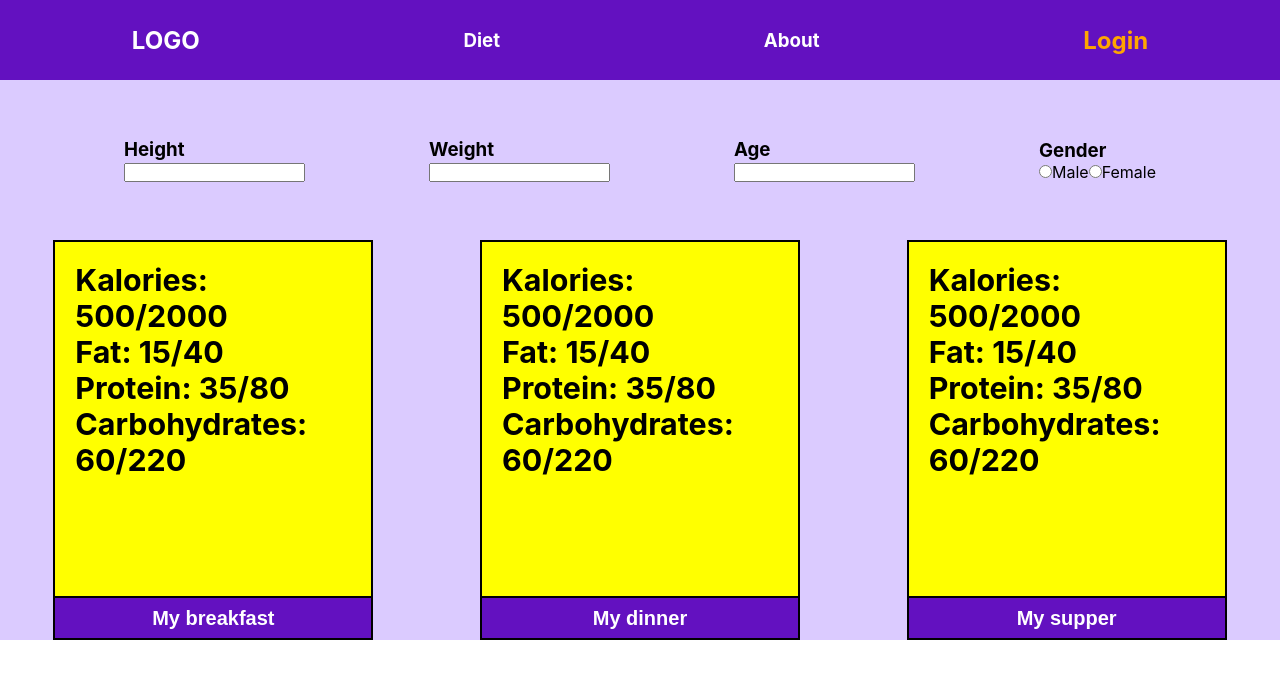
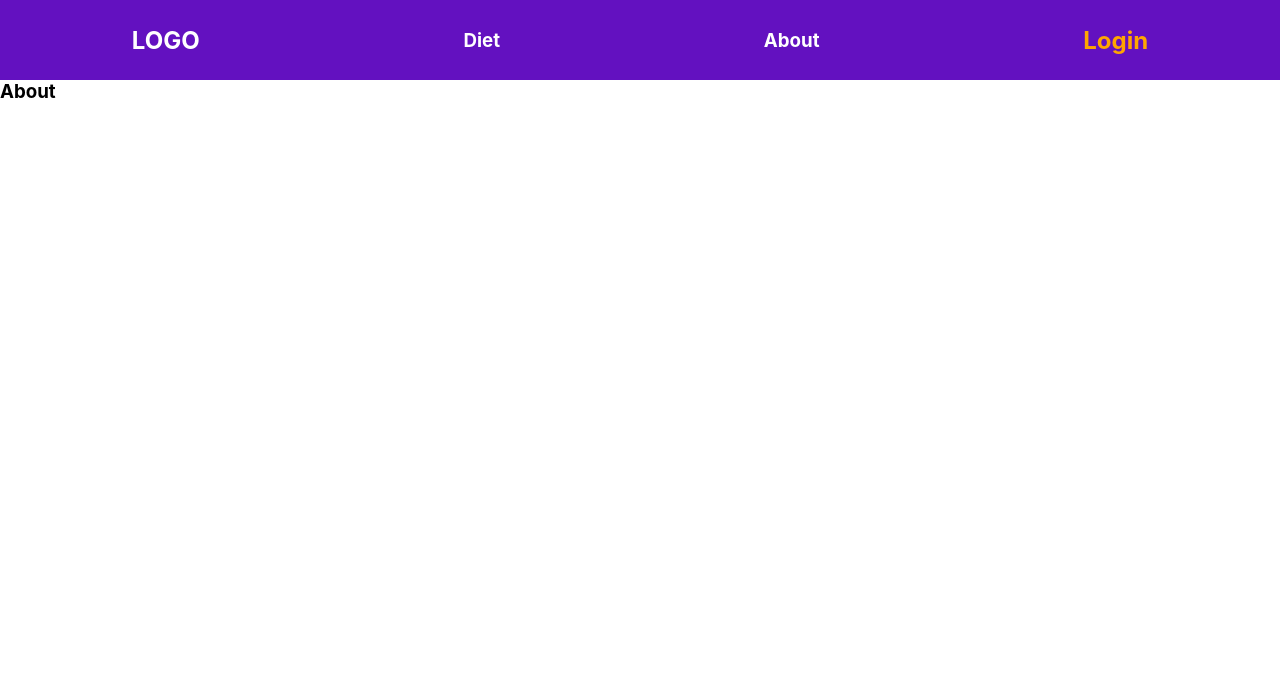
Before and after one commit to Palmer786/diet-app, a React (Create React App) app: page /about in a window 1280 px wide. Shown: the top 678 px of the page. Built offline with nearby package versions, Linux system fonts and the light colour scheme.

Commit message:
added router, routes and links in nav

```diff
--- a/package.json
+++ b/package.json
@@ -5,6 +5,7 @@
   "dependencies": {
     "react": "^16.12.0",
     "react-dom": "^16.12.0",
+    "react-router-dom": "^5.1.2",
     "react-scripts": "3.2.0"
   },
   "scripts": {
--- a/src/App.js
+++ b/src/App.js
@@ -1,8 +1,13 @@
 import React from "react";
 import { DietProvider } from "./components/DietContext";
+import { BrowserRouter as Router, Route } from "react-router-dom";
+import Breakfast from "./components/Breakfast";
+import Dinner from "./components/Dinner";
+import Supper from "./components/Supper";
 import UserInfo from "./components/UserInfo";
 import Nav from "./components/Nav";
 import Diet from "./components/Diet";
+import About from "./components/About";
 import "./App.css";
 import PersonalInfo from "./components/PersonalInfo";
 import PersonalCal from "./components/PersonalCal";
@@ -10,11 +15,25 @@ import PersonalCal from "./components/PersonalCal";
 const App = () => {
   return (
     <div>
-      <DietProvider>
-        <Nav />
-        <PersonalInfo />
-        <Diet />
-      </DietProvider>
+      <Router>
+        <DietProvider>
+          <Nav />
+          <Route
+            path="/"
+            exact
+            render={() => (
+              <React.Fragment>
+                <PersonalInfo />
+                <Diet />
+              </React.Fragment>
+            )}
+          />
+          <Route path="/about" component={About} />
+          <Route path="/breakfast" component={Breakfast} />
+          <Route path="/dinner" component={Dinner} />
+          <Route path="/supper" component={Supper} />
+        </DietProvider>
+      </Router>
     </div>
   );
 };
--- /dev/null
+++ b/src/components/About.js
@@ -0,0 +1,11 @@
+import React from "react";
+
+const About = () => {
+  return (
+    <div>
+      <h3>About</h3>
+    </div>
+  );
+};
+
+export default About;
--- /dev/null
+++ b/src/components/Breakfast.js
@@ -0,0 +1,11 @@
+import React from "react";
+
+const Breakfast = () => {
+  return (
+    <div>
+      <h3>Breakfast</h3>
+    </div>
+  );
+};
+
+export default Breakfast;
--- a/src/components/Diet.js
+++ b/src/components/Diet.js
@@ -1,6 +1,11 @@
 import React from "react";
+import { Link } from "react-router-dom";
 
 const Diet = () => {
+  const navLinks = {
+    textDecoration: "none",
+    color: "white"
+  };
   return (
     <div className="diet">
       <div className="diet-info">
@@ -10,7 +15,11 @@ const Diet = () => {
           <h3>Protein: 35/80</h3>
           <h3>Carbohydrates: 60/220</h3>
         </div>
-        <button>My breakfast</button>
+        <button>
+          <Link to="/breakfast" style={navLinks}>
+            My breakfast
+          </Link>
+        </button>
       </div>
       <div className="diet-info">
         <div className="diet-details">
@@ -19,7 +28,11 @@ const Diet = () => {
           <h3>Protein: 35/80</h3>
           <h3>Carbohydrates: 60/220</h3>
         </div>
-        <button>My dinner</button>
+        <button>
+          <Link to="/dinner" style={navLinks}>
+            My dinner
+          </Link>
+        </button>
       </div>
       <div className="diet-info">
         <div className="diet-details">
@@ -28,7 +41,11 @@ const Diet = () => {
           <h3>Protein: 35/80</h3>
           <h3>Carbohydrates: 60/220</h3>
         </div>
-        <button>My supper</button>
+        <button>
+          <Link to="/supper" style={navLinks}>
+            My supper
+          </Link>
+        </button>
       </div>
     </div>
   );
--- /dev/null
+++ b/src/components/Dinner.js
@@ -0,0 +1,11 @@
+import React from "react";
+
+const Dinner = () => {
+  return (
+    <div>
+      <h3>Dinner</h3>
+    </div>
+  );
+};
+
+export default Dinner;
--- a/src/components/Nav.js
+++ b/src/components/Nav.js
@@ -1,13 +1,22 @@
-import React from 'react';
+import React from "react";
+import { Link } from "react-router-dom";
 
 const Nav = () => {
-    return(
+  const navLinks = {
+    textDecoration: "none",
+    color: "white"
+  };
+  return (
     <nav>
       <h1>LOGO</h1>
+      <Link to="/" style={navLinks}>
         <h3>Diet</h3>
+      </Link>
+      <Link to="/about" style={navLinks}>
         <h3>About</h3>
+      </Link>
       <h2>Login</h2>
     </nav>
   );
-}
+};
 export default Nav;
--- /dev/null
+++ b/src/components/Supper.js
@@ -0,0 +1,11 @@
+import React from "react";
+
+const Supper = () => {
+  return (
+    <div>
+      <h3>Supper</h3>
+    </div>
+  );
+};
+
+export default Supper;
```
Also changed, not shown: 2 other files (tests, documents, lock files or other folders). Lines whose indentation alone changed are shown as unchanged.
